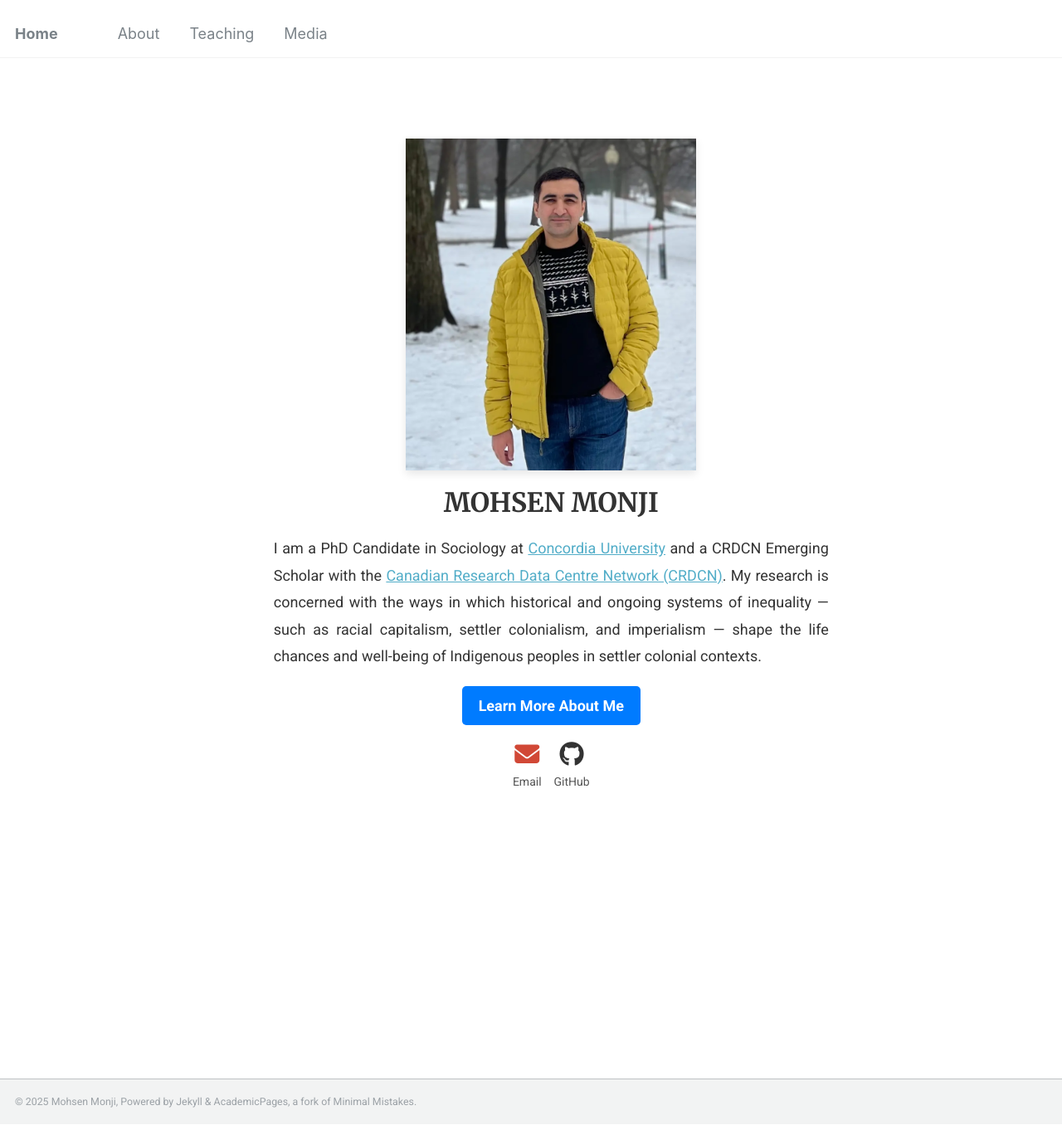
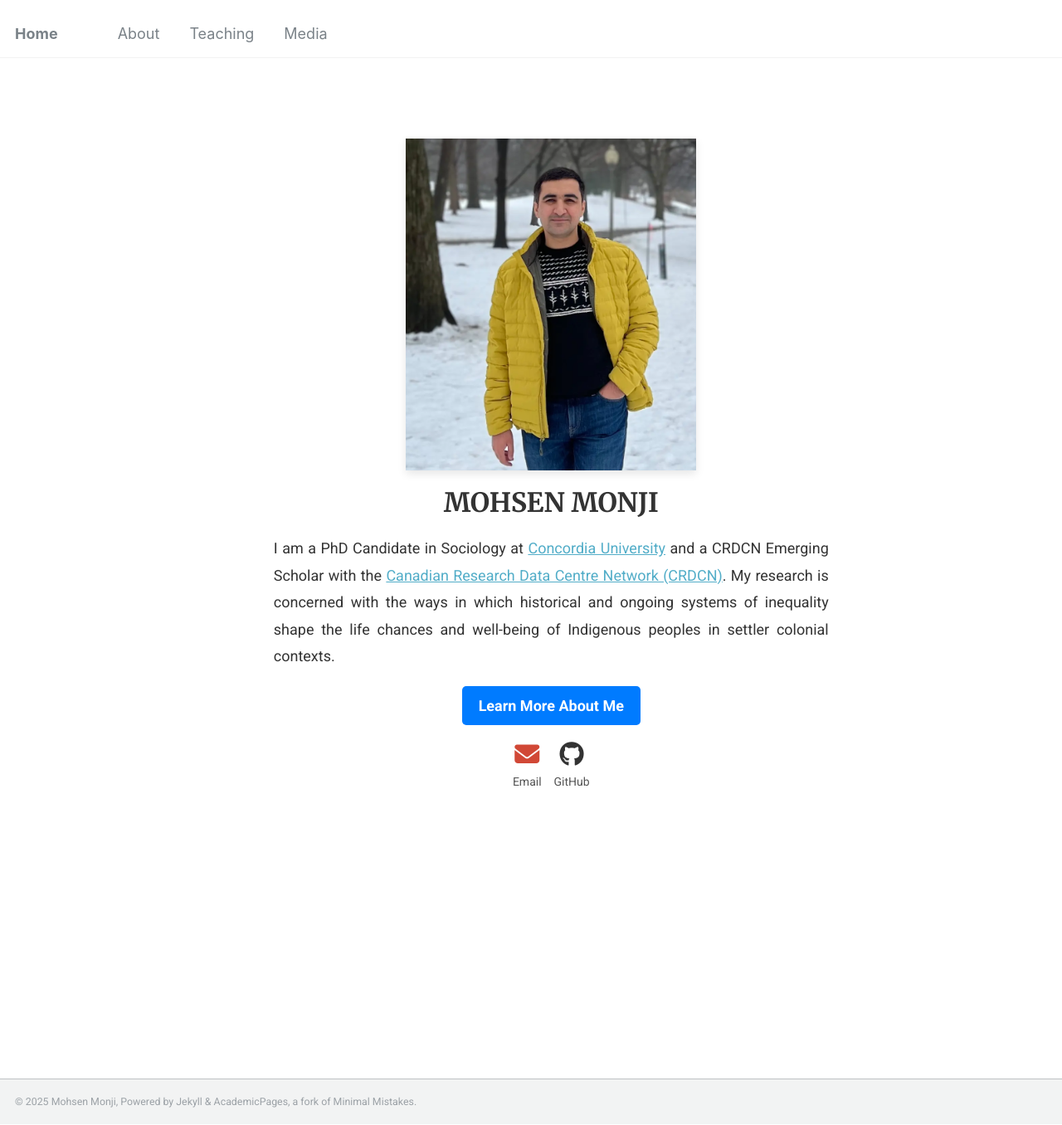
Before and after one commit to Mohsnmonji/mohsnmonji.github.io, a Jekyll site: the page built from _pages/front.md, in a window 1280 px wide and 1356 px high. Shown: the whole window at 83% size. Built offline with Jekyll 4.4.1, drawn with Linux system fonts in a browser that asks for light colours.

Commit message:
Update front.md

```diff
--- a/_pages/front.md
+++ b/_pages/front.md
@@ -27,7 +27,7 @@ hide_avatar: true
   <a href="https://www.concordia.ca/" target="_blank">Concordia University</a>
   and a CRDCN Emerging Scholar with the
   <a href="https://crdcn.ca" target="_blank">Canadian Research Data Centre Network (CRDCN)</a>.
-  My research is concerned with the ways in which historical and ongoing systems of inequality — such as racial capitalism, settler colonialism, and imperialism — shape the life chances and well-being of Indigenous peoples in settler colonial contexts.
+  My research is concerned with the ways in which historical and ongoing systems of inequality shape the life chances and well-being of Indigenous peoples in settler colonial contexts.
 </p>
 <!-- Button -->
   <div style="margin-bottom:20px;">
```
